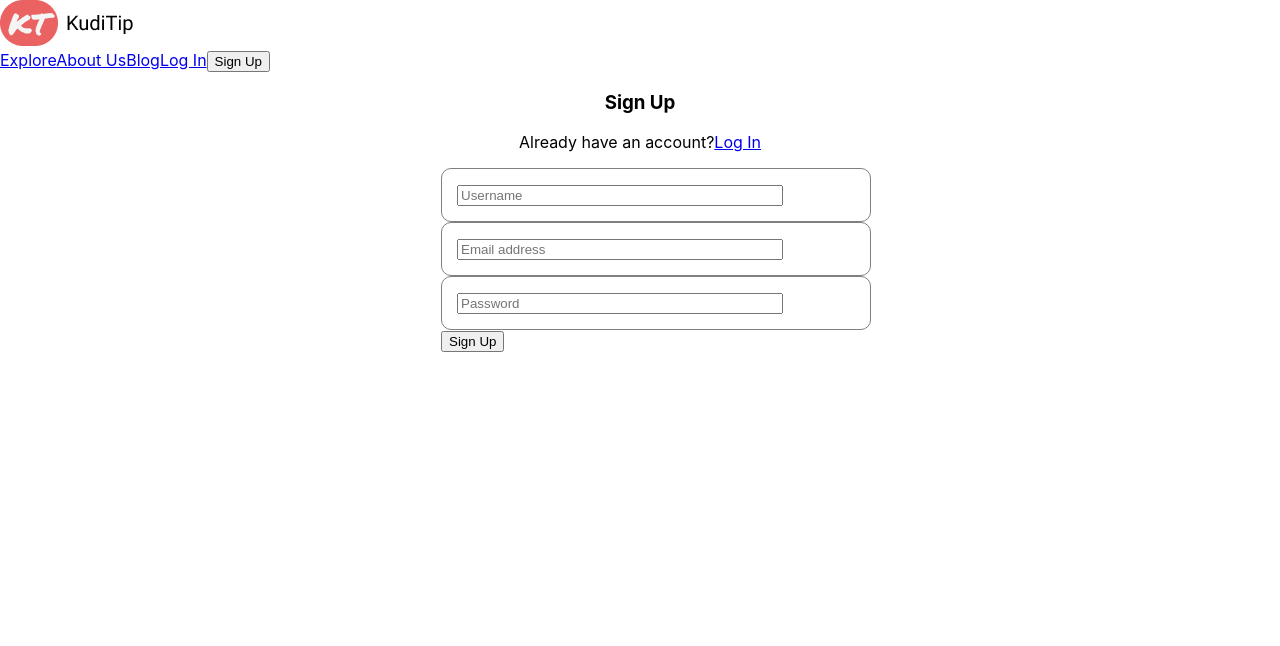
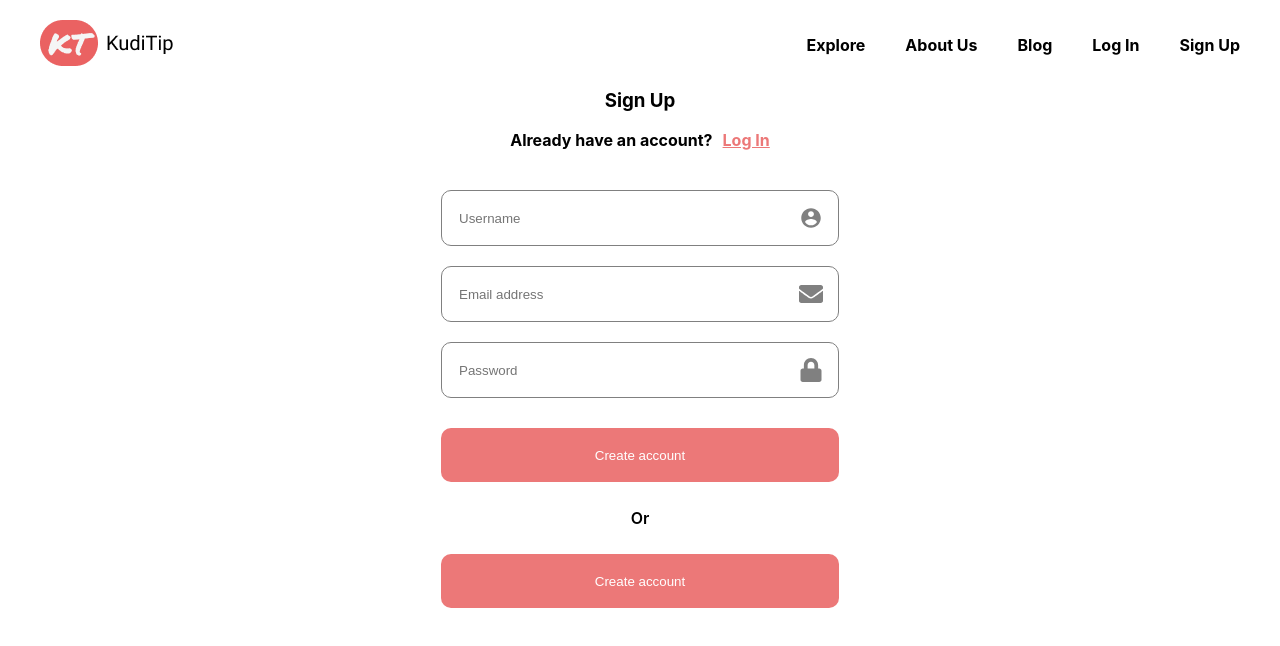
Before and after one commit to jaypee15/tipping_service, a React (Create React App) app in the folder kuditip_frontend/: page / in a window 1280 px wide. Shown: the top 646 px of the page. Built offline with nearby package versions, Linux system fonts and the light colour scheme.

Commit message:
feature fully fixed

```diff
--- a/kuditip_frontend/package.json
+++ b/kuditip_frontend/package.json
@@ -8,6 +8,7 @@
     "@testing-library/user-event": "^13.5.0",
     "react": "^18.2.0",
     "react-dom": "^18.2.0",
+    "react-icons": "^4.10.1",
     "react-router-dom": "^6.15.0",
     "react-scripts": "5.0.1",
     "web-vitals": "^2.1.4"
--- a/kuditip_frontend/src/App.css
+++ b/kuditip_frontend/src/App.css
@@ -1,14 +1,46 @@
+.header_section {
+  display: flex;
+  justify-content: space-between;
+  align-items: center;
+}
+
+.nav_section {
+  display: flex;
+  gap: 40px;
+}
+
+.nav_section a {
+  color: #000;
+  text-decoration: none;
+  font-weight: bold;
+}
+
 .input_case {
   border: solid 1px #808080;
   border-radius: 10px;
-  width: 398px;
   padding: 15px;
-  /* height: 54px; */
-  /* align-items: center; */
-  /* justify-content: center; */
+  display: flex;
+  justify-content: space-between;
+  font-size: 24px;
+  color: #808080;
+  margin-bottom: 20px;
 }
 
 .input_case input {
-  /* border: none; */
-  width: 80%;
+  border: none;
+  width: 90%;
 }
+
+.input_case input:focus {
+  outline-style: none;
+}
+
+button {
+  background-color: #EC7878;
+  border: none;
+  color: #fff;
+  border-radius: 10px;
+  width: 100%;
+  height: 54px;
+  margin: 10px 0;
+}
--- a/kuditip_frontend/src/components/Header.js
+++ b/kuditip_frontend/src/components/Header.js
@@ -1,27 +1,28 @@
 import logo from '../images/frame_11.png';
-import { Link } from 'react-router-dom'
-import Button from '../unit_components/Button'
+import { Link, NavLink } from 'react-router-dom'
 
 
 const Header = () => {
   return (
-    <header>
+    <header className='header_section'>
 
-        <img src={logo} alt="kuditip_logo" />
+        <Link>
+            <img src={logo} alt="kuditip_logo" />
+        </Link>
 
-        <div>
+        <nav className='nav_section'>
 
-            <Link>Explore</Link>
+            <NavLink>Explore</NavLink>
 
-            <Link>About Us</Link>
+            <NavLink>About Us</NavLink>
 
-            <Link>Blog</Link>
+            <NavLink>Blog</NavLink>
 
-            <Link>Log In</Link>
+            <NavLink>Log In</NavLink>
 
-            <Button />
+            <NavLink>Sign Up</NavLink>
 
-        </div>
+        </nav>
 
     </header>
   )
--- a/kuditip_frontend/src/index.css
+++ b/kuditip_frontend/src/index.css
@@ -5,6 +5,8 @@ body {
     sans-serif;
   -webkit-font-smoothing: antialiased;
   -moz-osx-font-smoothing: grayscale;
+  background-color: #fff;
+  padding: 20px 40px 0;
 }
 
 code {
--- a/kuditip_frontend/src/page_components/SignUp.css
+++ b/kuditip_frontend/src/page_components/SignUp.css
@@ -1,8 +1,20 @@
+.form_heading {
+    text-align: center;
+    font-weight: bold;
+    margin-bottom: 40px;
+}
+
+.form_heading a {
+    color: #EC7878;
+    margin-left: 10px;
+}
+
 .form_section {
     margin: auto;
     width: 398px;
 }
 
-.form_heading {
+.google_create {
     text-align: center;
+    font-weight: 600;
 }
--- a/kuditip_frontend/src/page_components/SignUp.js
+++ b/kuditip_frontend/src/page_components/SignUp.js
@@ -30,10 +30,27 @@ const SignUp = () => {
 
             </div>
 
-            <UsernameInput />
-            <EmailInput />
-            <PasswordInput />
-            <Button />
+            <div className='sign_form'>
+
+                <UsernameInput />
+
+                <EmailInput />
+
+                <PasswordInput />
+
+                <Button signUpName='Create account'/>
+
+            </div>
+
+            <div className='google_create'>
+
+                <p>
+                    Or
+                </p>
+
+                <Button signUpName='Create account'/>
+
+            </div>
 
         </div>
 
--- a/kuditip_frontend/src/unit_components/Button.js
+++ b/kuditip_frontend/src/unit_components/Button.js
@@ -1,7 +1,7 @@
-const Button = () => {
+const Button = ({signUpName}) => {
     return (
       <button>
-        Sign Up
+        {signUpName}
       </button>
     )
   }
--- a/kuditip_frontend/src/unit_components/EmailInput.js
+++ b/kuditip_frontend/src/unit_components/EmailInput.js
@@ -1,7 +1,15 @@
+import { FaEnvelope } from 'react-icons/fa';
+
+
 const EmailInput = () => {
     return (
       <div className="input_case">
-        <input type="email" placeholder="Email address" />
+        <input
+            name='email'
+            type="email"
+            placeholder="Email address"
+        />
+        <FaEnvelope />
       </div>
     )
   }
--- a/kuditip_frontend/src/unit_components/PasswordInput.js
+++ b/kuditip_frontend/src/unit_components/PasswordInput.js
@@ -1,7 +1,16 @@
+import { FaLock, FaUnlock } from 'react-icons/fa';
+
+
 const PasswordInput = () => {
     return (
       <div className="input_case">
-        <input type="password" placeholder="Password"/>
+        <input
+            name='password'
+            type="password"
+            placeholder="Password"
+        />
+        <FaLock />
+        {/* <FaUnlock /> */}
       </div>
     )
   }
--- a/kuditip_frontend/src/unit_components/UsernameInput.js
+++ b/kuditip_frontend/src/unit_components/UsernameInput.js
@@ -1,7 +1,14 @@
+import { IoMdContact } from 'react-icons/io';
+
 const UsernameInput = () => {
     return (
       <div className="input_case">
-        <input type="text" placeholder="Username" />
+        <input
+            name='username'
+            type="text"
+            placeholder="Username"
+        />
+        <IoMdContact />
       </div>
     )
   }
```
Also changed, not shown: 1 other file (tests, documents, lock files or other folders).
